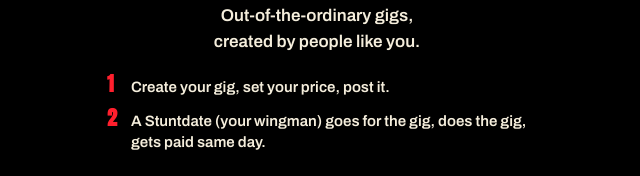
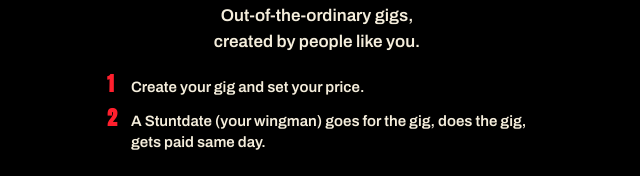
Before and after one commit to stuntdate/stuntdate.github.io, a plain HTML site: page index.html in a window 1280 px wide. Shown: the part 307-483 px from the top of the page, 323-963 px from the left. Drawn offline with Linux system fonts and the light colour scheme.

Commit message:
Step 1: Create your gig and set your price

```diff
--- a/index.html
+++ b/index.html
@@ -232,7 +232,7 @@
   <p class="sub">IRL &amp; FaceTime for bed rotters</p>
   <p class="what"><b>Out-of-the-ordinary gigs,</b><br>created by people like you.</p>
   <ol class="how3">
-    <li><span>1</span>Create your gig, set your price, post&nbsp;it.</li>
+    <li><span>1</span>Create your gig and set your price.</li>
     <li><span>2</span>A Stuntdate (your wingman) goes for the gig, does the gig, gets paid same&nbsp;day.</li>
   </ol>
 
```
